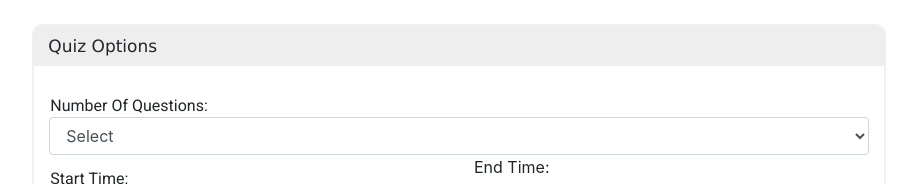
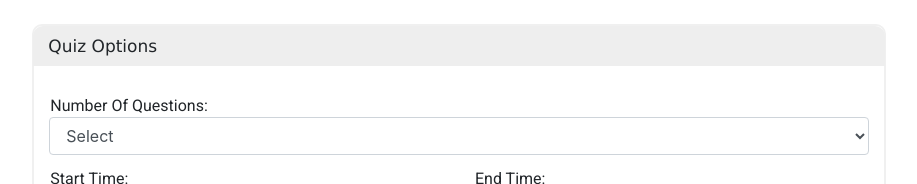
Before and after one commit to Daniyalzakir321/noq-time-st-ed, a plain HTML site: page index.html in a window 1280 px wide. Shown: the top 184 px of the page, without its empty margins (181-1098 px from the left). Drawn offline with nearby package versions, Linux system fonts and the light colour scheme.

Commit message:
UI WORK- SHAH VIL

```diff
--- a/index.html
+++ b/index.html
@@ -86,7 +86,7 @@
       </div>
 
       <div class="col-md-6">
-        <label>End Time: </label>
+        <label id="labelsOfInput">End Time: </label>
         <input class="form-control" type="time" name="" id="et" value="13:00">
       </div>
     </div>
```
